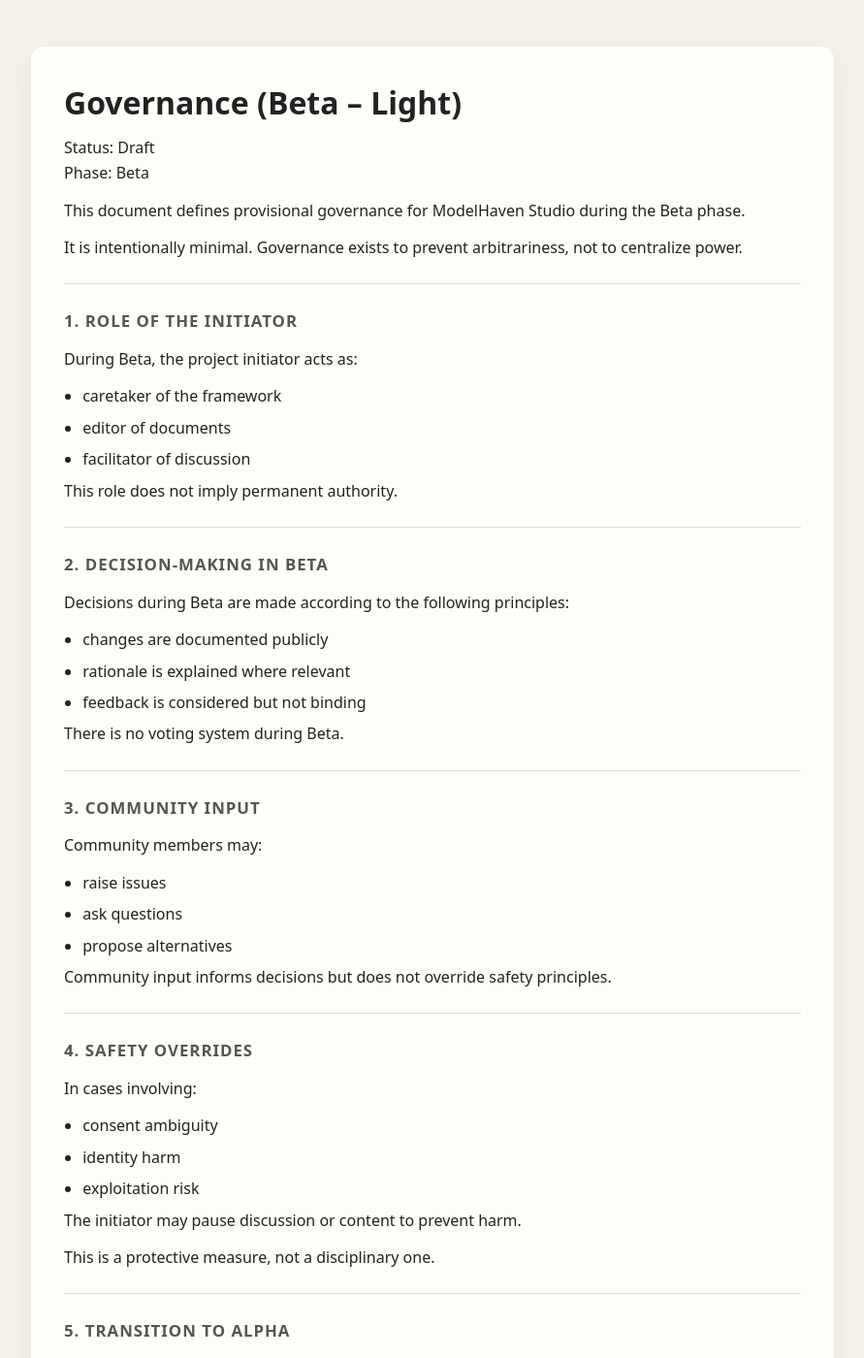
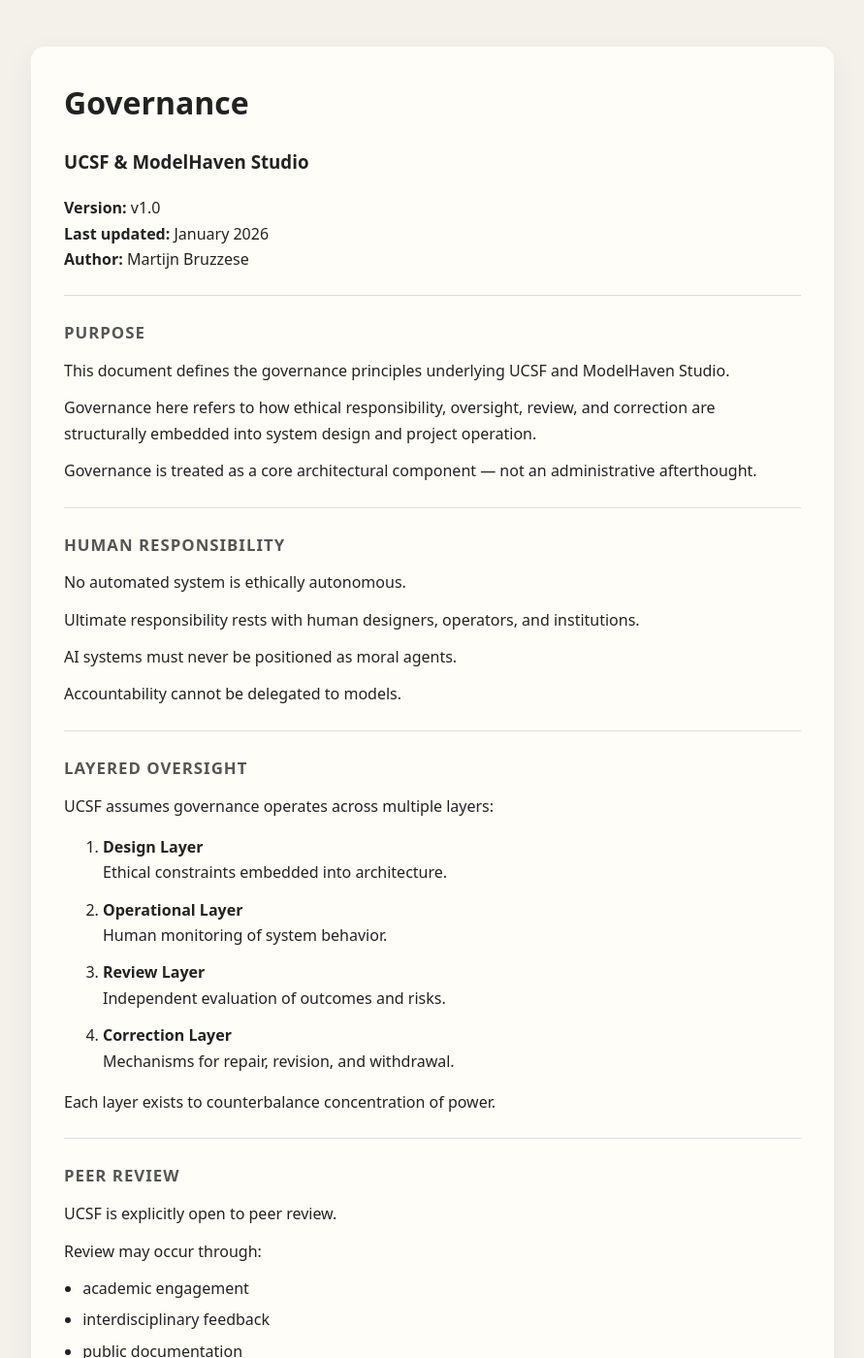
Before and after one commit to MartijnBruzzese/ModelHaven-Studio, a Jekyll site: the page built from GOVERNANCE.md, in a window 1280 px wide and 1400 px high. Shown: the whole window at 97% size, without its empty margins (194-1085 px from the left). Built offline with Jekyll 4.4.1, drawn with Linux system fonts in a browser that asks for light colours; some of the changed text lies outside the part shown.

Commit message:
Update GOVERNANCE.md

```diff
--- a/GOVERNANCE.md
+++ b/GOVERNANCE.md
@@ -1,87 +1,155 @@
 ---
 layout: default
-title: Governance
+title: Governance — UCSF & ModelHaven Studio
 ---
-# Governance (Beta – Light)
 
-Status: Draft
-Phase: Beta
+# Governance
+### UCSF & ModelHaven Studio
 
-This document defines provisional governance for ModelHaven Studio
-during the Beta phase.
-
-It is intentionally minimal.
-Governance exists to prevent arbitrariness, not to centralize power.
+**Version:** v1.0
+**Last updated:** January 2026
+**Author:** Martijn Bruzzese
 
 ---
 
-## 1. Role of the Initiator
+## Purpose
 
-During Beta, the project initiator acts as:
-- caretaker of the framework
-- editor of documents
-- facilitator of discussion
+This document defines the governance principles underlying UCSF and ModelHaven Studio.
 
-This role does not imply permanent authority.
+Governance here refers to how ethical responsibility, oversight, review, and correction are structurally embedded into system design and project operation.
+
+Governance is treated as a core architectural component — not an administrative afterthought.
 
 ---
 
-## 2. Decision-Making in Beta
+## Human Responsibility
 
-Decisions during Beta are made according to the following principles:
-- changes are documented publicly
-- rationale is explained where relevant
-- feedback is considered but not binding
+No automated system is ethically autonomous.
 
-There is no voting system during Beta.
+Ultimate responsibility rests with human designers, operators, and institutions.
+
+AI systems must never be positioned as moral agents.
+
+Accountability cannot be delegated to models.
 
 ---
 
-## 3. Community Input
+## Layered Oversight
 
-Community members may:
-- raise issues
-- ask questions
-- propose alternatives
+UCSF assumes governance operates across multiple layers:
 
-Community input informs decisions
-but does not override safety principles.
+1. **Design Layer**
+   Ethical constraints embedded into architecture.
+
+2. **Operational Layer**
+   Human monitoring of system behavior.
+
+3. **Review Layer**
+   Independent evaluation of outcomes and risks.
+
+4. **Correction Layer**
+   Mechanisms for repair, revision, and withdrawal.
+
+Each layer exists to counterbalance concentration of power.
 
 ---
 
-## 4. Safety Overrides
+## Peer Review
 
-In cases involving:
-- consent ambiguity
-- identity harm
-- exploitation risk
+UCSF is explicitly open to peer review.
 
-The initiator may pause discussion or content
-to prevent harm.
+Review may occur through:
 
-This is a protective measure, not a disciplinary one.
+- academic engagement
+- interdisciplinary feedback
+- public documentation
+- GitHub issues and pull requests
+
+Substantive critiques are logged, evaluated, and documented.
+
+Agreement is not required.
+
+Transparency is.
 
 ---
 
-## 5. Transition to Alpha
+## Version Control and Change Management
 
-Alpha status introduces:
-- locked framework versions
-- formal governance structures
-- clearer decision authority
+Normative documents (UCSF v1.0) are versioned.
 
-The governance model for Alpha
-will be documented separately
-and may involve shared or delegated authority.
+Substantive changes require:
+
+- explicit version increment
+- documented rationale
+- visible changelog
+
+Backward compatibility is not assumed for ethical boundaries.
 
 ---
 
-## 6. Amendments
+## Conflict of Interest
 
-This governance document:
-- may change during Beta
-- must remain transparent
-- cannot retroactively legitimize harm
+No commercial entity is granted interpretive authority over UCSF.
 
-Governance evolves through testing,
-not assumption.
+Framework adoption does not imply endorsement.
+
+Use of UCSF terminology does not confer ethical legitimacy.
+
+---
+
+## Repair and Accountability
+
+When harm or failure occurs:
+
+- acknowledgement is required
+- remediation must be attempted
+- learning must be documented
+
+Governance includes responsibility for repair, not only prevention.
+
+---
+
+## Public Positioning
+
+UCSF and ModelHaven Studio are presented as:
+
+- research frameworks
+- architectural explorations
+- ethical propositions
+
+They are not:
+
+- compliance products
+- safety certifications
+- regulatory substitutes
+
+---
+
+## Relationship to External Regulation
+
+UCSF complements existing regulatory frameworks.
+
+It does not replace:
+
+- legal systems
+- statutory enforcement
+- governmental oversight
+
+Governance within UCSF is designed to operate alongside formal regulation, not instead of it.
+
+---
+
+## Positioning Summary
+
+Governance within UCSF emphasizes:
+
+- human accountability
+- distributed oversight
+- transparent revision
+- refusal of ethical authority claims
+
+This framework exists to support responsible design — not to centralize moral power.
+
+---
+
+*This governance document defines UCSF v1.0 governance positioning and will not be substantively altered without formal versioning.*
```
